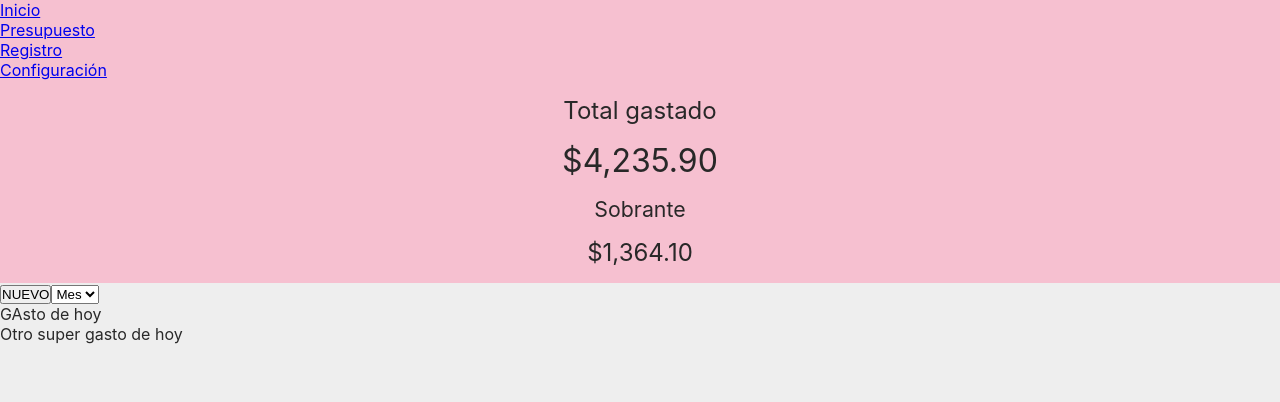
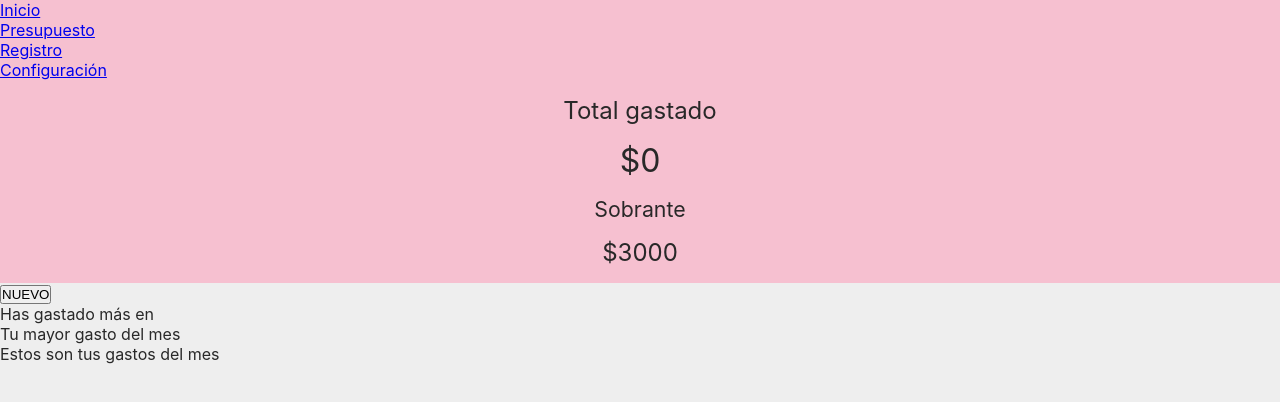
Before and after one commit to OscarUrielCZ/fint-desktop, a React (Create React App) app: page / in a window 1280 px wide. Shown: the top 402 px of the page. Built offline with nearby package versions, Linux system fonts and the light colour scheme.

Commit message:
ft: pantalla de incio terminada en funcionalidad

```diff
--- a/src/common/types.ts
+++ b/src/common/types.ts
@@ -20,3 +20,8 @@ export interface Category {
     displayValue: string,
     subcategories?: Category[]
 }
+
+export interface CategorySpending {
+    category: string,
+    speding: number
+}
--- /dev/null
+++ b/src/components/CategorySpendingCard/index.tsx
@@ -0,0 +1,12 @@
+import { CategorySpending } from "../../common/types";
+
+function CategorySpendingCard({ category }: { category: CategorySpending }) {
+    return (
+        <div style={{ backgroundColor: "#ddd", padding: 5 }}>
+            <p>{ category.category }</p>
+            <p>${ category.speding } MXN</p>
+        </div>
+    );
+}
+
+export default CategorySpendingCard;
--- a/src/components/ExpenseItem/index.js
+++ b/src/components/ExpenseItem/index.tsx
@@ -1,14 +1,15 @@
 import React, { useContext } from 'react';
 import './ExpenseItem.css';
 
-import { ExpensesContext } from '../../context/ExpensesContext';
+// import { ExpensesContext } from '../../context/ExpensesContext';
 import moment from 'moment';
+import { Expense } from '../../common/types';
 
-function ExpenseItem({ expense }) {
-    const { deleteExpense, openUpdateExpenseModal } = useContext(ExpensesContext);
+function ExpenseItem({ expense }: { expense: Expense }) {
+    // const { deleteExpense, openUpdateExpenseModal } = useContext(ExpensesContext);
     const {id, description, date, amount, category, subcategory} = expense;
 
-    const getFormattedDate = date => {
+    const getFormattedDate = (date: Date) => {
         return moment(date).format("DD/MM/YYYY");
     }
 
@@ -32,12 +33,12 @@ function ExpenseItem({ expense }) {
             <div className='actions'>
                 <span
                     className='delete'
-                    onClick={() => deleteExpense(id)}>
+                    onClick={() => {}}>
                     Eliminar
                 </span>
                 <span
                     className='update'
-                    onClick={() => openUpdateExpenseModal(expense)}>
+                    onClick={() => {}}>
                     Actualizar
                 </span>
             </div>
--- a/src/components/ExpenseList/index.js
+++ b/src/components/ExpenseList/index.tsx
@@ -1,15 +1,13 @@
-import React from 'react';
-
 const styles = {
     margin: '0 1rem',
     padding: '0',
     listStyle: 'none'
 };
 
-function ExpenseList({children}) {
+function ExpenseList({ children }: { children: JSX.Element[] }) {
     return (
         <ul style={styles}>
-            {children}
+            { children }
         </ul>
     );
 }
--- a/src/hooks/useExpensesStorage.ts
+++ b/src/hooks/useExpensesStorage.ts
@@ -27,7 +27,7 @@ function useExpensesStorage(storageName: string) {
                 } else {
                     parsedData = JSON.parse(storage);
                 }
-                setExpenses(parsedData.expenses.map((expense: Expense) => ({ ...expense, date: new Date(expense.date) })));
+                setExpenses(parsedData.expenses.map((expense: Expense) => ({ ...expense, date: new Date(expense.date), amount: Number(expense.amount) })));
                 setCategories(parsedData.categories);
             } catch(e) {
                 if (typeof e === "string")
--- a/src/views/Home/HomeView.tsx
+++ b/src/views/Home/HomeView.tsx
@@ -1,29 +1,41 @@
-import { Expense } from "../../common/types";
-import useExpensesStorage from "../../hooks/useExpensesStorage";
+import { CategorySpending, Expense } from "../../common/types";
+import CategorySpendingCard from "../../components/CategorySpendingCard";
+import ExpenseItem from "../../components/ExpenseItem";
+
+import ExpenseList from "../../components/ExpenseList";
 import Header from "./components/Header";
 
-export default function HomeView() {
-    const { expenses } = useExpensesStorage("fint-v2");
+type HomeViewProps = {
+    biggestCategory: CategorySpending | null,
+    biggestExpense: Expense | null,
+    expenses: Expense[],
+    remaining: number,
+    spent: number
+};
 
-    const currDate = new Date();
-
-    const monthExpenses = expenses.filter((e: Expense) => (e.date.getMonth() === currDate.getMonth() && e.date.getFullYear() === currDate.getFullYear()));
-
-    console.log(monthExpenses);
-
+export default function HomeView({
+        biggestCategory,
+        biggestExpense,
+        expenses,
+        remaining,
+        spent }: HomeViewProps ) {
     return (
         <div>
-            <Header />
+            <Header spent={spent} remaining={remaining} />
             <div>
                 <button>NUEVO</button>
-                <select name="period">
-                    <option value="month">Mes</option>
-                    <option value="year">Año</option>
-                </select>
             </div>
             <div>
-                <div>GAsto de hoy</div>
-                <div>Otro super gasto de hoy</div>
+                <div>Has gastado más en</div>
+                { Boolean(biggestCategory) && <CategorySpendingCard category={biggestCategory as CategorySpending} /> }
+                <div>Tu mayor gasto del mes</div>
+                { Boolean(biggestExpense) && <ExpenseItem expense={biggestExpense as Expense} /> }
+            </div>
+            <div>
+                <span>Estos son tus gastos del mes</span>
+                <ExpenseList>
+                    { expenses.map((e) => (<ExpenseItem key={e.id} expense={e} />)) }
+                </ExpenseList>
             </div>
         </div>
     );
--- a/src/views/Home/components/Header.tsx
+++ b/src/views/Home/components/Header.tsx
@@ -1,10 +1,10 @@
-export default function Header() {
+export default function Header({ remaining, spent }: { remaining: number, spent: number }) {
     return (
         <div style={styles.container}>
             <span style={styles.subtitle}>Total gastado</span>
-            <span style={styles.title}>$4,235.90</span>
+            <span style={styles.title}>${spent}</span>
             <span style={styles.subtitle2}>Sobrante</span>
-            <span style={styles.subtitle}>$1,364.10</span>
+            <span style={styles.subtitle}>${remaining}</span>
         </div>
     );
 }
--- a/src/views/Home/index.tsx
+++ b/src/views/Home/index.tsx
@@ -1,7 +1,49 @@
+import { CategorySpending, Expense } from "../../common/types";
+import useExpensesStorage from "../../hooks/useExpensesStorage";
+
 import HomeView from "./HomeView";
 
 function Home() {
-    return <HomeView />;
+    const { expenses } = useExpensesStorage("fint-v2");
+
+    const monthExpenses: Expense[] = [];
+    let biggestExpense: Expense | null = null;
+    let biggestCategory: CategorySpending | null = null;
+    let totalSpent = 0;
+    let budget = 3000;
+
+    const currDate = new Date();
+    const catsSpending = new Map();
+
+    expenses.forEach((e) => {
+        if (e.date.getMonth() === currDate.getMonth() && e.date.getFullYear() === currDate.getFullYear()) {
+            monthExpenses.push(e);
+
+            totalSpent += e.amount;
+
+            if (biggestExpense === null || e.amount > biggestExpense.amount)
+                biggestExpense = e;
+            if (!catsSpending.has(e.category))
+                catsSpending.set(e.category, 0);
+            catsSpending.set(e.category, catsSpending.get(e.category) + e.amount);
+        }
+    });
+
+    catsSpending.forEach((amount, cat) => {
+        if (biggestCategory === null || amount >= biggestCategory.speding)
+            biggestCategory = {
+                category: cat,
+                speding: amount
+            }
+    });
+
+    return <HomeView
+                biggestCategory={biggestCategory}
+                biggestExpense={biggestExpense}
+                expenses={monthExpenses}
+                spent={totalSpent}
+                remaining={budget-totalSpent}
+                />;
 }
 
 export default Home;
--- a/src/views/Registry/index.tsx
+++ b/src/views/Registry/index.tsx
@@ -11,6 +11,10 @@ function Registry() {
                 <Chip>Semestre</Chip>
                 <Chip>Año</Chip>
             </div>
+            <select name="category">
+                <option value="food">Comida</option>
+                <option value="etc">Etc</option>
+            </select>
         </div>
     );
 }
```
Also changed, not shown: src/common/category.dto.ts (added).
